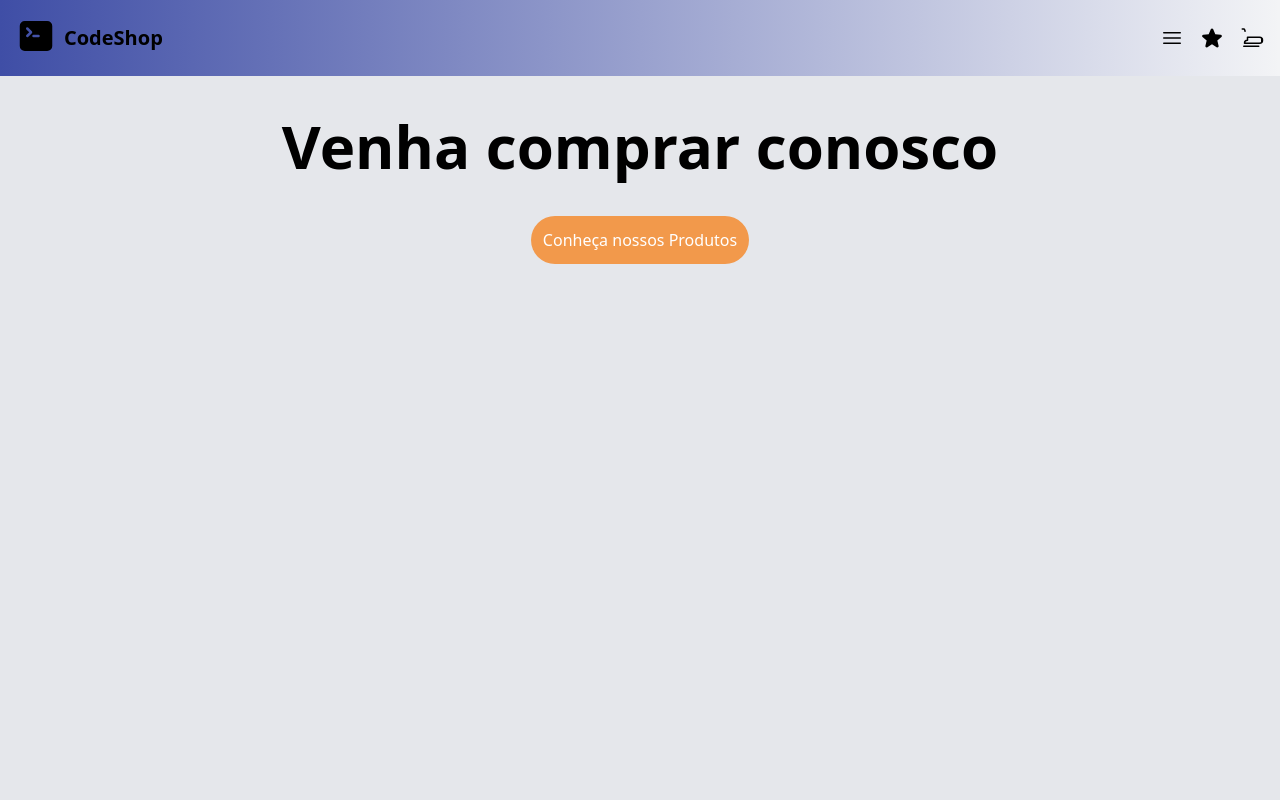
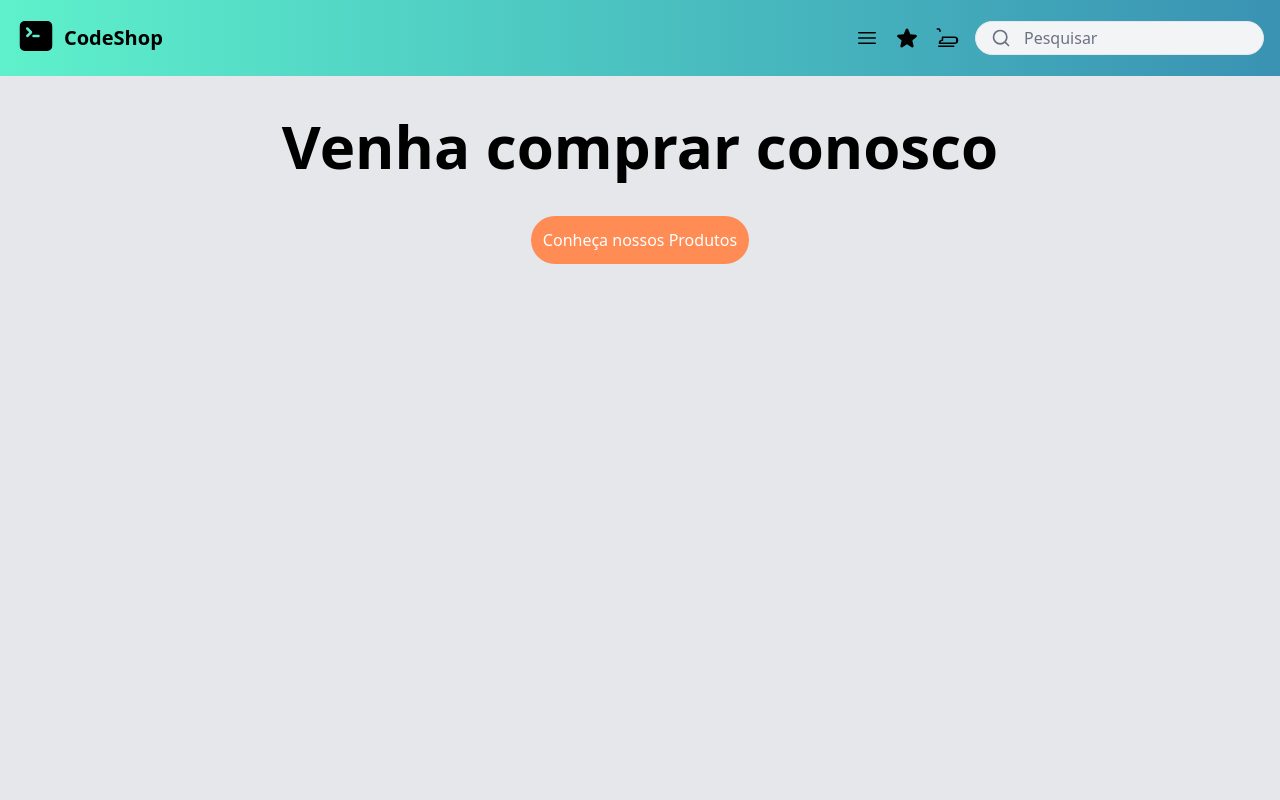
Before and after one commit to Flazao/E-commerce_Vue, a Vue app: page / in a window 1280 px wide. Shown: the top 800 px of the page. Built offline with nearby package versions, Linux system fonts and the light colour scheme.

Commit message:
Deixando os cards bonitos e arrumando bug com o Footer

```diff
--- a/src/components/Navbar.vue
+++ b/src/components/Navbar.vue
@@ -1,31 +1,50 @@
 <template>
     <main class="bg-gradient-to-r from-[var(--cor-primaria)] to-[var(--cor-segundaria)]">
         <div class="flex p-4">
-            <router-link to="/" class="cursor-pointer">
-            <svg xmlns="http://www.w3.org/2000/svg" viewBox="0 0 24 24" fill="currentColor" class="size-10">
-                <path fill-rule="evenodd" d="M2.25 6a3 3 0 0 1 3-3h13.5a3 3 0 0 1 3 3v12a3 3 0 0 1-3 3H5.25a3 3 0 0 1-3-3V6Zm3.97.97a.75.75 0 0 1 1.06 0l2.25 2.25a.75.75 0 0 1 0 1.06l-2.25 2.25a.75.75 0 0 1-1.06-1.06l1.72-1.72-1.72-1.72a.75.75 0 0 1 0-1.06Zm4.28 4.28a.75.75 0 0 0 0 1.5h3a.75.75 0 0 0 0-1.5h-3Z" clip-rule="evenodd" />
-            </svg>
+            <router-link to="/" class="cursor-pointer transition-transform hover:scale-110">
+                <svg xmlns="http://www.w3.org/2000/svg" viewBox="0 0 24 24" fill="currentColor" class="size-10">
+                    <path fill-rule="evenodd"
+                        d="M2.25 6a3 3 0 0 1 3-3h13.5a3 3 0 0 1 3 3v12a3 3 0 0 1-3 3H5.25a3 3 0 0 1-3-3V6Zm3.97.97a.75.75 0 0 1 1.06 0l2.25 2.25a.75.75 0 0 1 0 1.06l-2.25 2.25a.75.75 0 0 1-1.06-1.06l1.72-1.72-1.72-1.72a.75.75 0 0 1 0-1.06Zm4.28 4.28a.75.75 0 0 0 0 1.5h3a.75.75 0 0 0 0-1.5h-3Z"
+                        clip-rule="evenodd" />
+                </svg>
             </router-link>
             <h1 class="p-2 text-xl font-bold">CodeShop</h1>
 
             <div class="flex items-center ml-auto space-x-4">
-                <router-link to="/menu" class="cursor-pointer">
-                    <svg xmlns="http://www.w3.org/2000/svg" fill="none" viewBox="0 0 24 24" stroke-width="1.5" stroke="currentColor" class="size-6">
-                        <path stroke-linecap="round" stroke-linejoin="round" d="M3.75 6.75h16.5M3.75 12h16.5m-16.5 5.25h16.5" />
+                <router-link to="/menu" class="cursor-pointer transition-transform hover:scale-110">
+                    <svg xmlns="http://www.w3.org/2000/svg" fill="none" viewBox="0 0 24 24" stroke-width="1.5"
+                        stroke="currentColor" class="size-6">
+                        <path stroke-linecap="round" stroke-linejoin="round"
+                            d="M3.75 6.75h16.5M3.75 12h16.5m-16.5 5.25h16.5" />
                     </svg>
                 </router-link>
 
-                <router-link to="/favoritos" class="cursor-pointer">
+                <router-link to="/favoritos" class="cursor-pointer transition-transform hover:scale-110">
                     <svg xmlns="http://www.w3.org/2000/svg" viewBox="0 0 24 24" fill="currentColor" class="size-6">
-                        <path fill-rule="evenodd" d="M10.788 3.21c.448-1.077 1.976-1.077 2.424 0l2.082 5.006 5.404.434c1.164.093 1.636 1.545.749 2.305l-4.117 3.527 1.257 5.273c.271 1.136-.964 2.033-1.96 1.425L12 18.354 7.373 21.18c-.996.608-2.231-.29-1.96-1.425l1.257-5.273-4.117-3.527c-.887-.76-.415-2.212.749-2.305l5.404-.434 2.082-5.005Z" clip-rule="evenodd" />
+                        <path fill-rule="evenodd"
+                            d="M10.788 3.21c.448-1.077 1.976-1.077 2.424 0l2.082 5.006 5.404.434c1.164.093 1.636 1.545.749 2.305l-4.117 3.527 1.257 5.273c.271 1.136-.964 2.033-1.96 1.425L12 18.354 7.373 21.18c-.996.608-2.231-.29-1.96-1.425l1.257-5.273-4.117-3.527c-.887-.76-.415-2.212.749-2.305l5.404-.434 2.082-5.005Z"
+                            clip-rule="evenodd" />
                     </svg>
                 </router-link>
 
-                <router-link to="/carrinho" class="cursor-pointer">
-                    <svg xmlns="http://www.w3.org/2000/svg" fill="none" viewBox="0 0 24 24" stroke-width="1.5" stroke="currentColor" class="size-6">
-                        <path stroke-linecap="round" stroke-linejoin="round" d="M2.25 3h1.386c.51 0 .955.343 1.087.835l.383 1.474M7.5 14.25a3 3 0 0 0-3 3h15a3 3 0 1 0 0-6H7.5V14.25ZM21.75 12v3.75m-18 4.5h15" />
+                <router-link to="/carrinho" class="cursor-pointer transition-transform hover:scale-110">
+                    <svg xmlns="http://www.w3.org/2000/svg" fill="none" viewBox="0 0 24 24" stroke-width="1.5"
+                        stroke="currentColor" class="size-6">
+                        <path stroke-linecap="round" stroke-linejoin="round"
+                            d="M2.25 3h1.386c.51 0 .955.343 1.087.835l.383 1.474M7.5 14.25a3 3 0 0 0-3 3h15a3 3 0 1 0 0-6H7.5V14.25ZM21.75 12v3.75m-18 4.5h15" />
                     </svg>
                 </router-link>
+
+                <div class="relative w-full max-w-md mx-auto">
+                    <input type="search" placeholder="Pesquisar"
+                        class="w-full pl-12 pr-2 py-1 rounded-full bg-gray-100 border border-gray-200 focus:outline-none focus:ring-1 focus:ring-black focus:border-black transition-all duration-200 text-gray-900 placeholder-gray-500" />
+                    <svg class="absolute left-4 top-1/2 -translate-y-1/2 w-5 h-5 text-gray-500" fill="none"
+                        stroke="currentColor" viewBox="0 0 24 24">
+                        <path stroke-linecap="round" stroke-linejoin="round" stroke-width="2"
+                            d="M21 21l-4.35-4.35M11 19a8 8 0 100-16 8 8 0 000 16z" />
+                    </svg>
+                </div>
+
             </div>
         </div>
     </main>
--- a/src/components/ProductsCards.vue
+++ b/src/components/ProductsCards.vue
@@ -1,10 +1,10 @@
 <template>
-    <div class="bg-gray-500 rounded-lg p-6 w-auto transition-transform duration-300 hover:scale-105 hover:shadow-lg">
-        <div class="rounded-lg p-4 text-black shadow-md bg-gray-100 hover:bg-gray-300 hover:shadow-xl">
-            <img v-if="product.image" :src="product.image" :alt="product.title" class="mx-auto mb-2 w-40 h-40 object-cover rounded-full"></img>
+    <div class="bg-gradient-to-b from-[var(--cor-primaria)] via-emerald-400 to-[var(--cor-segundaria)] rounded-lg p-2 w-auto transition-transform duration-300 hover:scale-105 hover:shadow-lg">
+        <div class="rounded-lg p-2 text-black shadow-md bg-gray-100 hover:bg-gray-300 hover:shadow-xl min-h-70 flex flex-col justify-center">
+            <img v-if="product.image" :src="product.image" :alt="product.title" class="mx-auto mb-2 w-30 h-30 object-cover rounded-full"></img>
             <h2 class="text-center capitalize font-bold text-lg">{{ product.title }}</h2>
-            <p v-if="product.price" class="text-center text-sm uppercase text-gray-600">R$ {{ product.price }}</p>
-            <p v-if="product.category" class="text-center text-xs text-gray-500">Categoria: {{ product.category }}</p>
+            <p v-if="product.price" class="text-center text-sm uppercase text-gray-600"><strong class="text-black/70">R$</strong> {{ product.price }}</p>
+            <p v-if="product.category" class="text-center text-xs text-gray-500"><strong class="text-black/70">Categoria:</strong> {{ product.category }}</p>
         </div>
     </div>
 </template>
--- a/src/style.css
+++ b/src/style.css
@@ -1,10 +1,12 @@
 @import "tailwindcss";
 
+/* Troquei as cores baseados em celeste, so porque eu zerei ele recentemente, pedi pro chat as cores predominantes e mandei bala :p */
+/* Qualquer coisa pode trocar se quiser */
 :root {
-    --cor-primaria: #3F4EA6;
-    --cor-primaria-hover: #3f4fa6af;
-    --cor-primaria-light: #333
-    --cor-segundaria: #52F2F2;
-    --cor-botoes: #F2994B;
-    --cor-botoes-hover: #f2994baf;
+  --cor-primaria: #5ef1cb;
+  --cor-primaria-hover: #5ef1cab6;
+  --cor-primaria-light: #333;
+  --cor-segundaria: #3a92b3;
+  --cor-botoes: #FF8B55;
+  --cor-botoes-hover: #FF8B55af;
 }
--- a/src/views/ProductsView.vue
+++ b/src/views/ProductsView.vue
@@ -1,12 +1,14 @@
 <template>
-    <main class="bg-gray-200 h-screen">
-        <h1 class="text-center font-bold text-6xl p-10">Produtos</h1>
+    <main class="bg-gray-100 min-h-screen">
+        <h1 class="text-center font-bold text-5xl p-10">Produtos</h1>
         <div class="grid grid-cols-2 md:grid-cols-4 lg:grid-cols-6 gap-6">
-           <ProductsCards v-for="p in products" :key="p.id" :product="p" />
+            <ProductsCards v-for="p in products" :key="p.id" :product="p" />
         </div>
-        <div class="flex justify-center gap-4 mt-6">
-            <button @click="previousProducts" :disabled="skip === 0"  class="btn bg[var-[(--cor-primaria))] px-3 py-3 rounded-sm hover:bg-[var(--cor-primaria-hover))] text-white disabled:bg-gray-400 cursor-pointer">Anterior</button>
-            <button @click="nextProducts" :disabled="!TemMais" class="btn bg-[var(--cor-primaria))] px-3 py-3 rounded-sm hover:bg-[var(--cor-primaria-hover))] text-white disabled:bg-gray-400 cursor-pointer">Próximo</button>
+        <div class="flex justify-center gap-4 mt-6 mb-6">
+            <button @click="previousProducts" :disabled="skip === 0"
+                class="btn bg-[var(--cor-botoes)] px-3 py-3 rounded-lg hover:bg-[var(--cor-botoes-hover)] text-white disabled:bg-gray-400 cursor-pointer">Anterior</button>
+            <button @click="nextProducts" :disabled="!TemMais"
+                class="btn bg-[var(--cor-botoes)] px-3 py-3 rounded-lg hover:bg-[var(--cor-botoes-hover)] text-white disabled:bg-gray-400 cursor-pointer">Próximo</button>
         </div>
     </main>
 </template>
```
